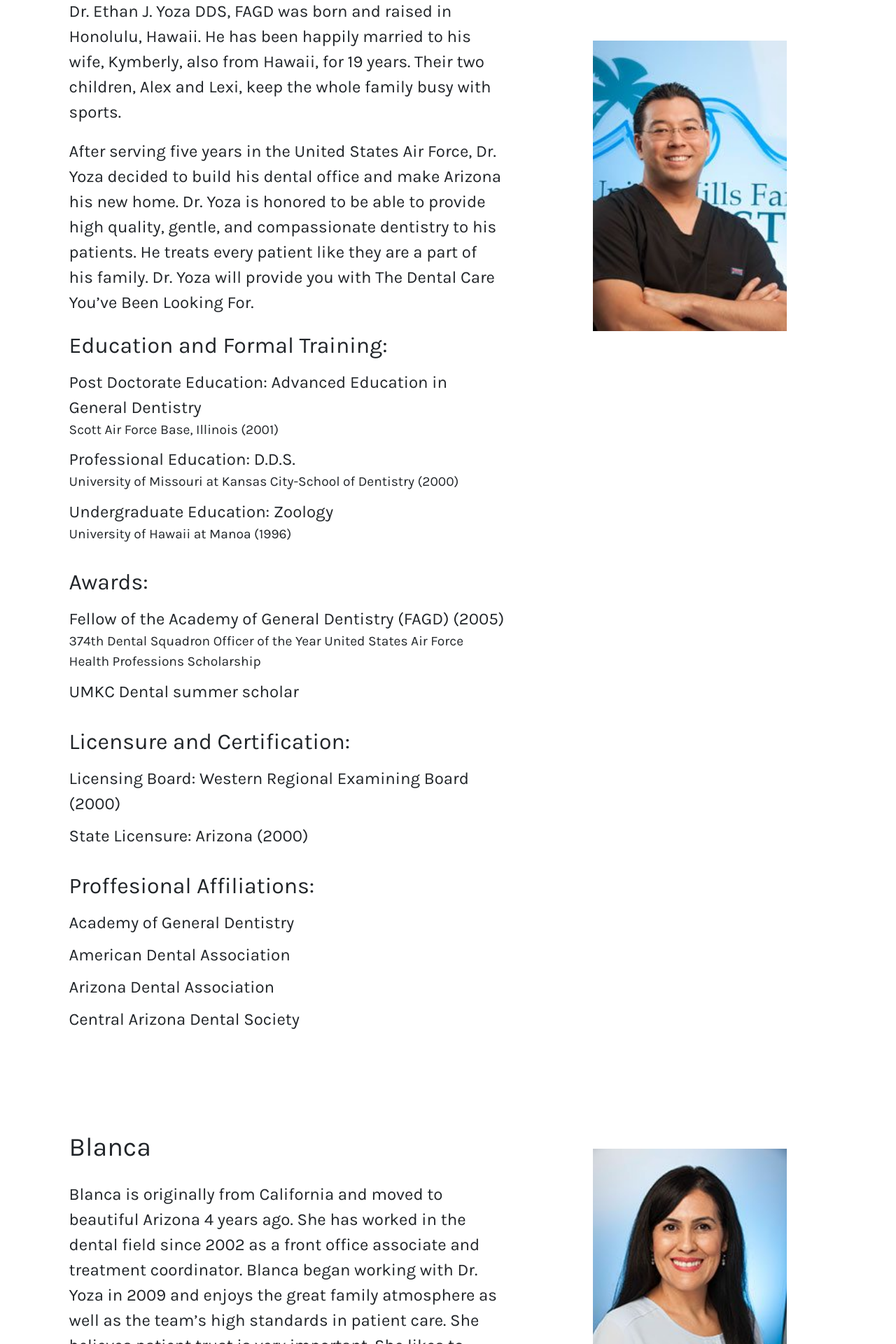
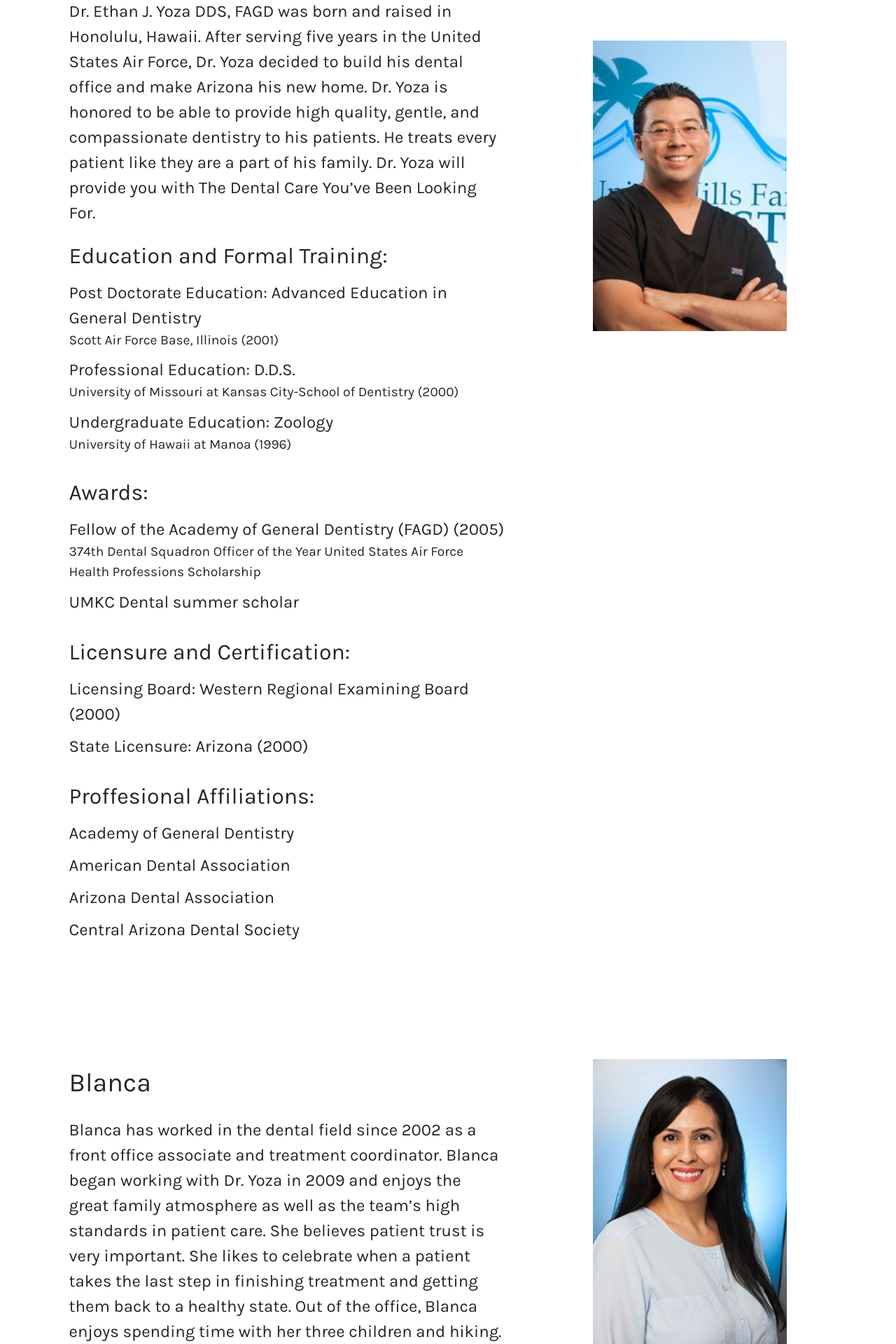
Before and after one commit to alexanderyoza/union-hills-family-dentistry, a React (Create React App) app in the folder client/: page /#/staff in a window 1280 px wide. Shown: the part 880-2800 px from the top of the page at 70% size. Built offline with nearby package versions, Linux system fonts and the light colour scheme.

Commit message:
removed years ago sections in bios

```diff
--- a/client/package.json
+++ b/client/package.json
@@ -4,15 +4,12 @@
   "homepage": "https://alexanderyoza.github.io/union-hills-family-dentistry",
   "private": true,
   "dependencies": {
-    "@testing-library/jest-dom": "^5.16.5",
-    "@testing-library/react": "^13.4.0",
-    "@testing-library/user-event": "^13.5.0",
     "axios": "^1.4.0",
     "bootstrap": "^5.3.0",
     "react": "^18.2.0",
     "react-dom": "^18.2.0",
     "react-router-dom": "^6.14.0",
-    "react-scripts": "5.0.1",
+    "react-scripts": "^5.0.1",
     "web-vitals": "^2.1.4"
   },
   "scripts": {
@@ -20,7 +17,6 @@
     "deploy": "gh-pages -d build",
     "start": "react-scripts start",
     "build": "react-scripts build",
-    "test": "react-scripts test",
     "eject": "react-scripts eject"
   },
   "eslintConfig": {
--- a/client/src/Components/Staff.js
+++ b/client/src/Components/Staff.js
@@ -38,10 +38,6 @@ function Staff() {
                         <div className='dentist-blurb'>
                             <div>
                                 Dr. Ethan J. Yoza DDS, FAGD was born and raised in Honolulu, Hawaii.
-                                He has been happily married to his wife, Kymberly, also from Hawaii, for 19 years.
-                                Their two children, Alex and Lexi, keep the whole family busy with sports.
-                            </div>
-                            <div>
                                 After serving five years in the United States Air Force,
                                 Dr. Yoza decided to build his dental office and make Arizona his new home.
                                 Dr. Yoza is honored to be able to provide high quality, gentle, and compassionate
--- a/client/src/Components/Team/Blanca.js
+++ b/client/src/Components/Team/Blanca.js
@@ -13,8 +13,7 @@ function Blanca() {
                     Blanca
                 </div>
                 <div className='team-blurb'>
-                    Blanca is originally from California and moved to beautiful Arizona 4 years ago.
-                    She has worked in the dental field since 2002 as a front office associate and
+                    Blanca has worked in the dental field since 2002 as a front office associate and
                     treatment coordinator. Blanca began working with Dr. Yoza in 2009 and enjoys
                     the great family atmosphere as well as the team’s high standards in patient care.
                     She believes patient trust is very important. She likes to celebrate when a patient
```
Also changed, not shown: 3 other files (tests, documents, lock files or other folders).
